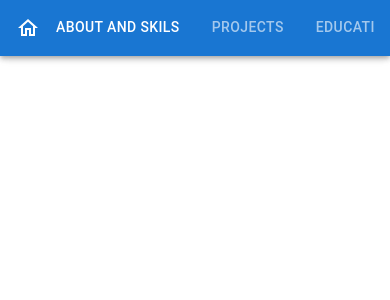
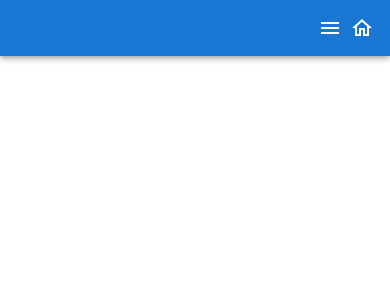
Before and after one commit to me-aditya/Portfolio-Website, a React (Create React App) app in the folder client/: page / in a window 390 px wide. Shown: the top 300 px of the page. Built offline with nearby package versions, Linux system fonts and the light colour scheme.

Commit message:
added drawer and react router dom

```diff
--- a/client/package.json
+++ b/client/package.json
@@ -12,6 +12,7 @@
     "@testing-library/user-event": "^13.5.0",
     "react": "^18.2.0",
     "react-dom": "^18.2.0",
+    "react-router-dom": "^6.3.0",
     "react-scripts": "^5.0.1",
     "web-vitals": "^2.1.4"
   },
--- /dev/null
+++ b/client/src/components/AppDrawer.jsx
@@ -0,0 +1,44 @@
+import React, { useState } from "react";
+import {
+  Drawer,
+  IconButton,
+  List,
+  ListItemButton,
+  ListItemIcon,
+  ListItemText,
+} from "@mui/material";
+import MenuIcon from "@mui/icons-material/Menu";
+
+const pages = ["About and Skils", "Projects", "Education", "Certifications","Profiles"];
+
+const AppDrawer = () => {
+  const [openDrawer, setOpenDrawer] = useState(false);
+
+  return (
+    <>
+      <Drawer
+        anchor="left"
+        open={openDrawer}
+        onClose={() => setOpenDrawer(false)}
+      >
+        <List>
+          {pages.map((page, index) => (
+            <ListItemButton key={index}>
+              <ListItemIcon>
+                <ListItemText>{page}</ListItemText>
+              </ListItemIcon>
+            </ListItemButton>
+          ))}
+        </List>
+      </Drawer>
+      <IconButton
+        sx={{ color: "white", marginLeft: "auto" }}
+        onClick={() => setOpenDrawer(!openDrawer)}
+      >
+        <MenuIcon color="white" />
+      </IconButton>
+    </>
+  );
+};
+
+export default AppDrawer ;
--- a/client/src/components/Header.jsx
+++ b/client/src/components/Header.jsx
@@ -1,11 +1,15 @@
 import React, { useState } from 'react' ;
-import {AppBar, Tab, Tabs, Toolbar} from '@mui/material';
+import {AppBar, Box, Tab, Tabs, Toolbar, useMediaQuery, useTheme} from '@mui/material';
 
 import HomeOutlinedIcon from '@mui/icons-material/HomeOutlined';
+import AppDrawer from './AppDrawer';
 
 function Header() {
 
     const [tab, setTab] = useState('0');
+    const theme = useTheme() ;
+
+    const mobile = useMediaQuery(theme.breakpoints.down('md')) ;
 
     const handleTabChange = (event, newValue) => {
         setTab(newValue);
@@ -14,11 +18,17 @@ function Header() {
   return (
     <AppBar>
         <Toolbar>
+            {
+                mobile && <AppDrawer/>
+            }
             <HomeOutlinedIcon/>
+            { !mobile &&
+                <Box sx={{ width: '100%' }}>
                     <Tabs
                     textColor = 'inherit'
                     value = {tab}
                     onChange={ handleTabChange }
+                    centered
                     >
                         <Tab label = 'About and Skils' value = '0' />
                         <Tab label = 'Projects' value = '1' />
@@ -26,6 +36,9 @@ function Header() {
                         <Tab label = 'Certifications' value = '4' />
                         <Tab label = 'Profiles' value = '3' />
                     </Tabs>
+                </Box>
+            }
+
         </Toolbar>
 
     </AppBar>
```
Also changed, not shown: 1 other file (tests, documents, lock files or other folders). Lines whose indentation alone changed are shown as unchanged.
